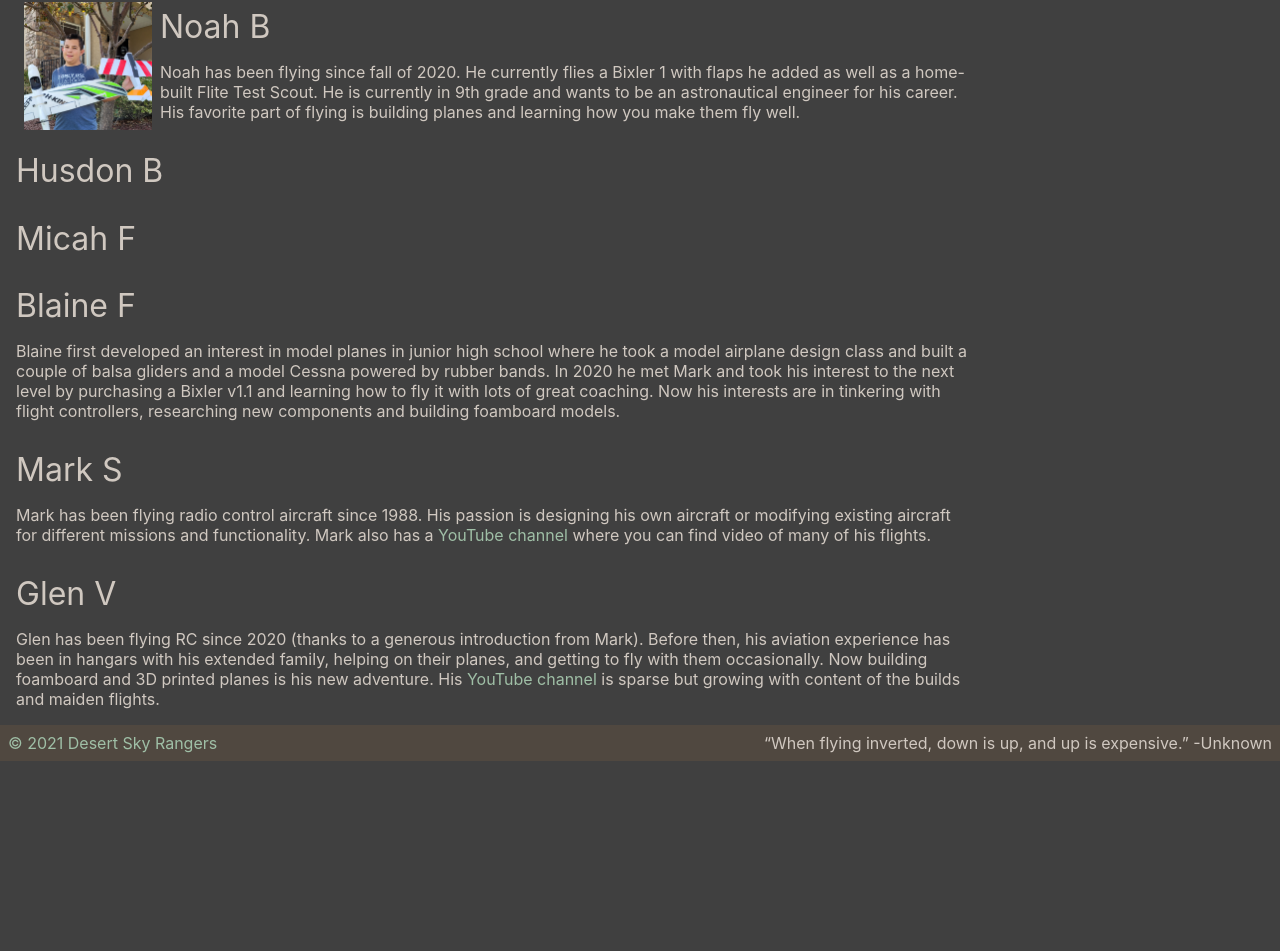
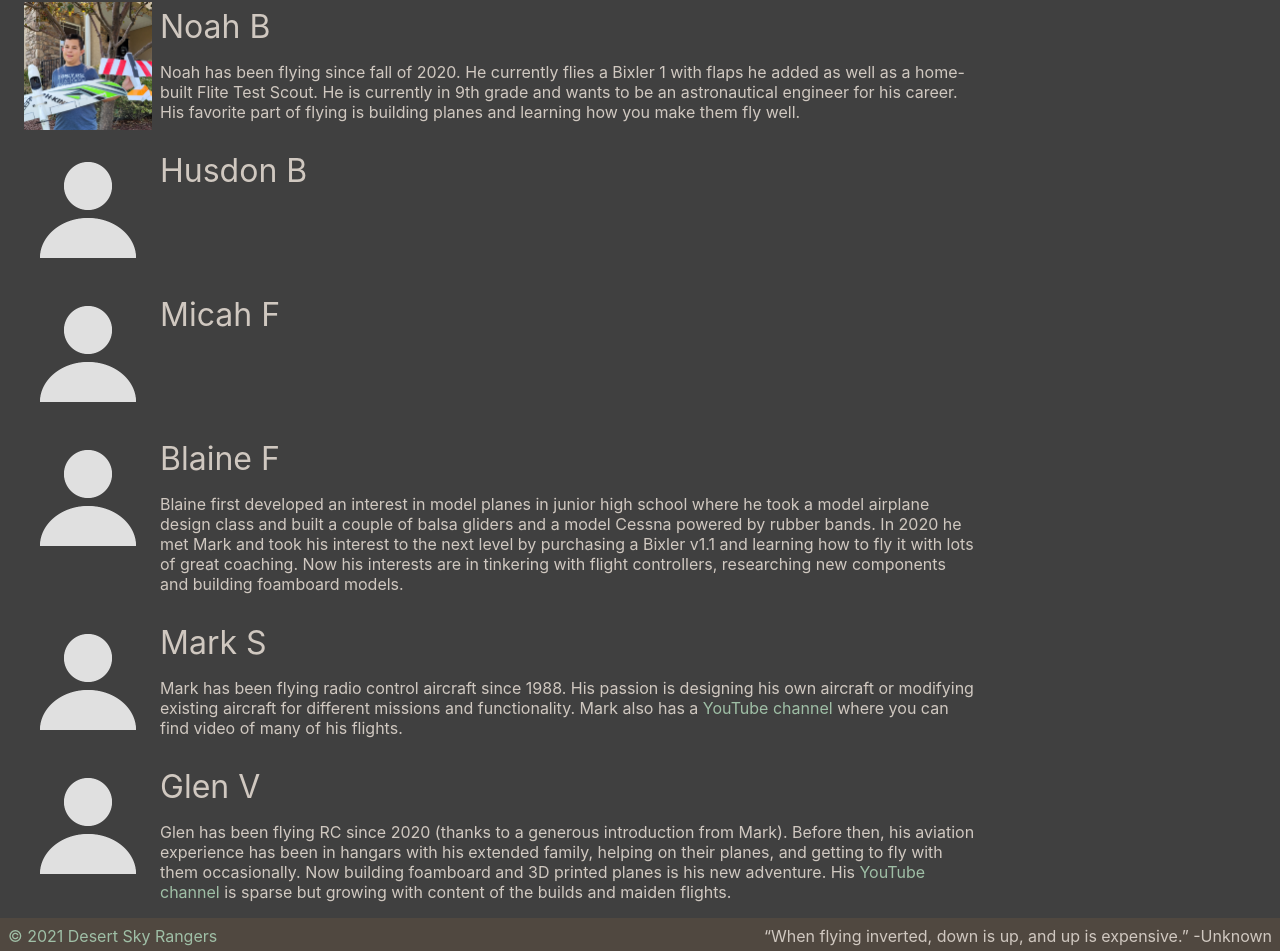
Before and after one commit to desertskyrangers/www.desertskyrangers.org, a React (Create React App) app: page /members in a window 1280 px wide. Shown: the part 165-1116 px from the top of the page. Before the commit the page ends 926 px from the top, so only its background shows below. Built offline with nearby package versions, Linux system fonts and the light colour scheme.

Commit message:
Add pilot icon

```diff
--- a/src/App.css
+++ b/src/App.css
@@ -193,8 +193,10 @@ h6 {
 
 .member {}
 
-.member img {
+.member .photo {
 	margin: 0.5rem;
+	width: 128px;
+	height: 128px;
 }
 
 /* The adjustment styles need to stay at or near the bottom */
--- a/src/Members.js
+++ b/src/Members.js
@@ -9,7 +9,7 @@ export default class Members extends React.Component {
 
 				<div className='member'>
 					<div className='row'>
-						<img className='photo' width='128' height='128' src='/photos/noah-b-2021-08-28.jpg' alt='Noah B'/>
+						<img className='photo' src='/photos/noah-b-2021-08-28.jpg' alt='Pilot'/>
 
 						<div className='column'>
 							<h3>Noah B</h3>
@@ -25,18 +25,34 @@ export default class Members extends React.Component {
 				</div>
 
 				<div className='member'>
+					<div className='row'>
+						<img className='photo' src='/pilot.png' alt='Pilot'/>
+
+						<div className='column'>
 							<h3>Husdon B</h3>
 							<p>
 							</p>
 						</div>
+					</div>
+				</div>
 
 				<div className='member'>
+					<div className='row'>
+						<img className='photo' src='/pilot.png' alt='Pilot'/>
+
+						<div className='column'>
 							<h3>Micah F</h3>
 							<p>
 							</p>
 						</div>
+					</div>
+				</div>
 
 				<div className='member'>
+					<div className='row'>
+						<img className='photo' src='/pilot.png' alt='Pilot'/>
+
+						<div className='column'>
 							<h3>Blaine F</h3>
 							<p>
 								Blaine first developed an interest in model planes in junior high school where
@@ -47,8 +63,14 @@ export default class Members extends React.Component {
 								researching new components and building foamboard models.
 							</p>
 						</div>
+					</div>
+				</div>
 
 				<div className='member'>
+					<div className='row'>
+						<img className='photo' src='/pilot.png' alt='Pilot'/>
+
+						<div className='column'>
 							<h3>Mark S</h3>
 							<p>
 								Mark has been flying radio control aircraft since 1988. His passion
@@ -58,8 +80,14 @@ export default class Members extends React.Component {
 								you can find video of many of his flights.
 							</p>
 						</div>
+					</div>
+				</div>
 
 				<div className='member'>
+					<div className='row'>
+						<img className='photo' src='/pilot.png' alt='Pilot'/>
+
+						<div className='column'>
 							<h3>Glen V</h3>
 							<p>
 								Glen has been flying RC since 2020 (thanks to a generous introduction
@@ -71,6 +99,8 @@ export default class Members extends React.Component {
 								sparse but growing with content of the builds and maiden flights.
 							</p>
 						</div>
+					</div>
+				</div>
 
 			</div>
 		)
```
Also changed, not shown: public/pilot.png (added). Lines whose indentation alone changed are shown as unchanged.
